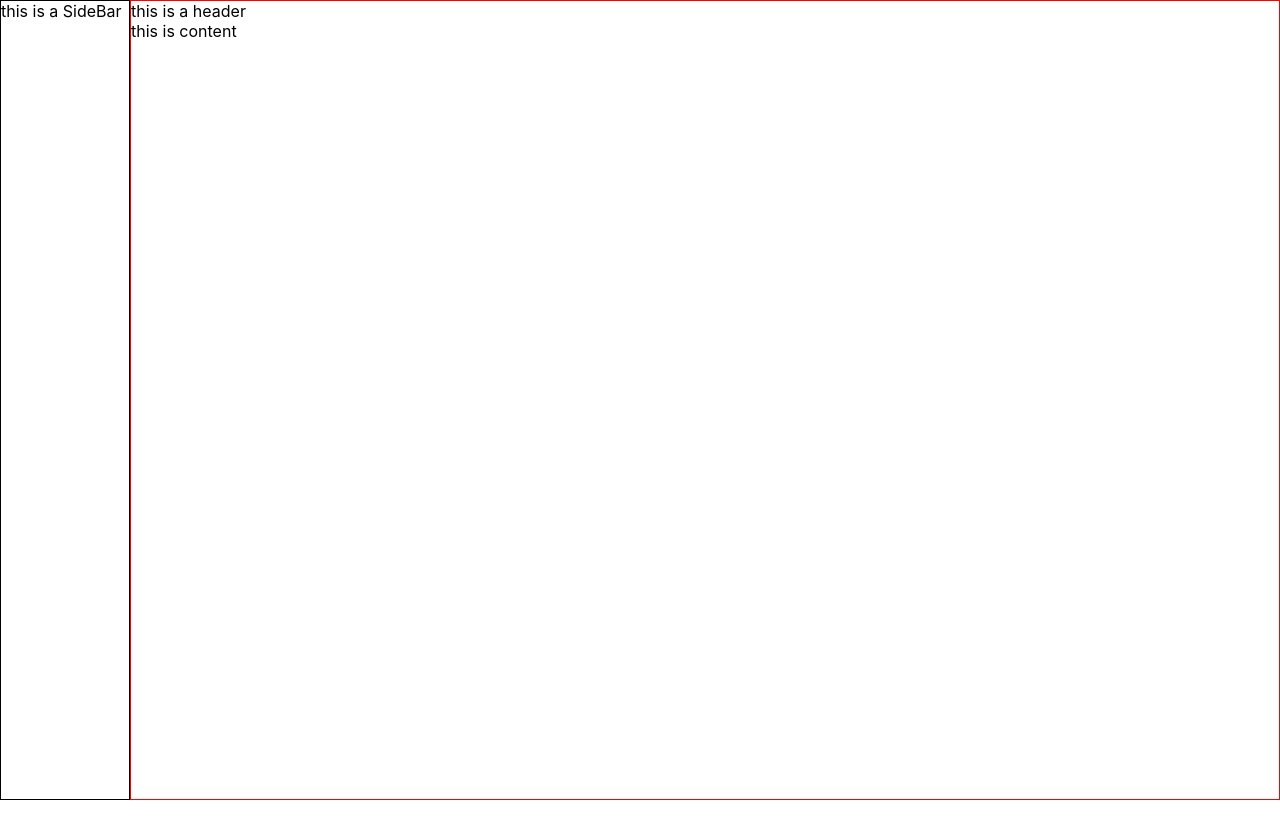
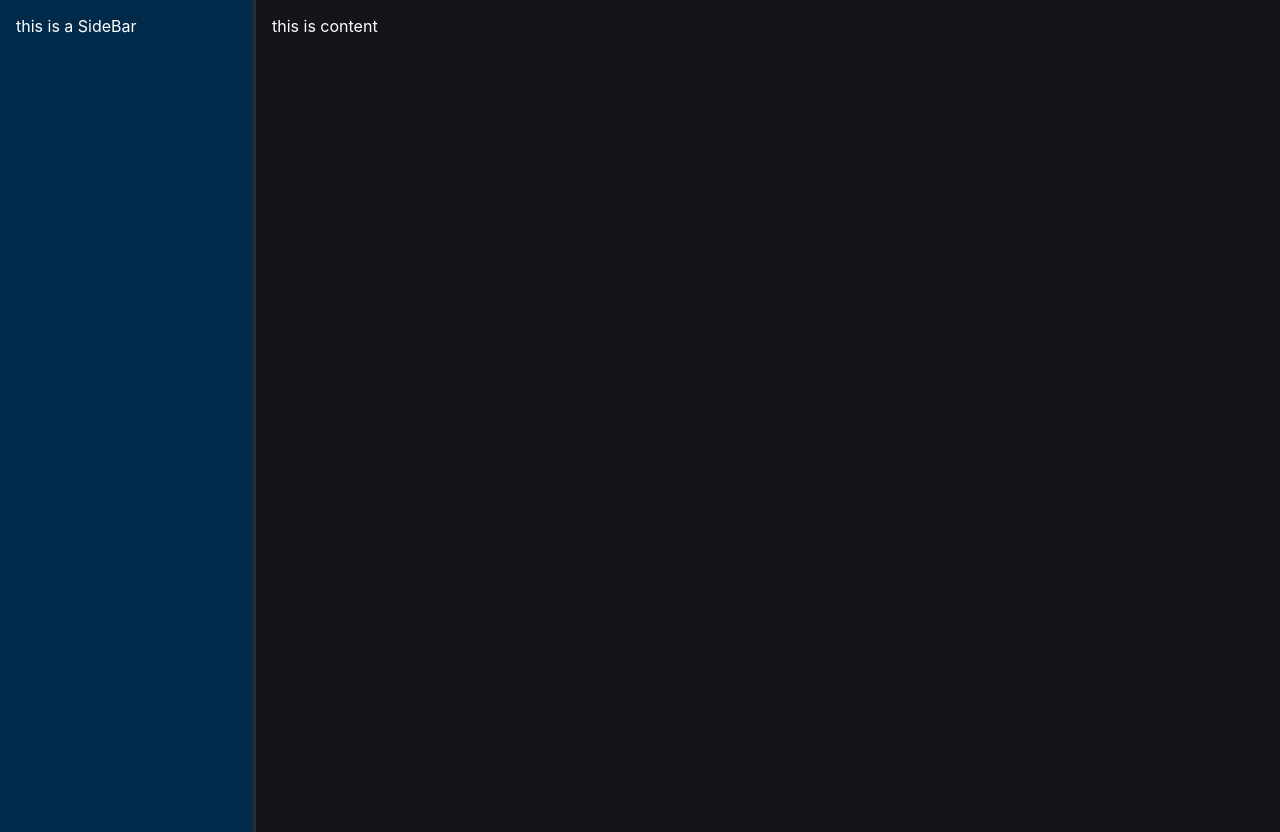
Before and after one commit to ItsWorkzFontys/Pars3.0, a React (Create React App) app in the folder Pars_Frontend/pars_validationdashboard/: page / in a window 1280 px wide. Before the commit the page ends 800 px from the top, so only its background shows below. Built offline with nearby package versions, Linux system fonts and the light colour scheme.

Commit message:
base colors
add gradient later

```diff
--- a/Pars_Frontend/pars_validationdashboard/src/Shared/App.tsx
+++ b/Pars_Frontend/pars_validationdashboard/src/Shared/App.tsx
@@ -1,5 +1,4 @@
 import React from 'react';
-import Header from './Components/Header/Header'
 import SideBar from './Components/SideBar/SideBar';
 import Content from './Components/Content/Content';
 import './Styling/App.scss';
@@ -11,7 +10,7 @@ function App(): JSX.Element {
         <SideBar></SideBar>
       </div>
       <div className='right'>
-        <Header></Header>
+
 
         <Content></Content>
       </div>
--- a/Pars_Frontend/pars_validationdashboard/src/Shared/Components/Content/Content.tsx
+++ b/Pars_Frontend/pars_validationdashboard/src/Shared/Components/Content/Content.tsx
@@ -1,8 +1,9 @@
 import React from 'react';
+import './content.scss';
 
 function Content(): JSX.Element {
     return(
-        <div>
+        <div className='content'>
             this is content
         </div>
     );
--- a/Pars_Frontend/pars_validationdashboard/src/Shared/Components/Content/content.scss
+++ b/Pars_Frontend/pars_validationdashboard/src/Shared/Components/Content/content.scss
@@ -0,0 +1,3 @@
+.content {
+    padding: 1em;
+}
--- a/Pars_Frontend/pars_validationdashboard/src/Shared/Components/Header/Header.tsx
+++ b/Pars_Frontend/pars_validationdashboard/src/Shared/Components/Header/Header.tsx
@@ -1,10 +1,11 @@
 import React from "react";
+import './header.scss'
 
 function Header(): JSX.Element {
     return(
-        <div>
+        <header>
             this is a header
-        </div>
+        </header>
     );
 
 }
--- a/Pars_Frontend/pars_validationdashboard/src/Shared/Components/SideBar/SideBar.tsx
+++ b/Pars_Frontend/pars_validationdashboard/src/Shared/Components/SideBar/SideBar.tsx
@@ -1,8 +1,9 @@
 import React from "react";
+import './sideBar.scss'
 
 function SideBar(): JSX.Element {
     return(
-        <div>
+        <div className="sideBar">
            this is a SideBar
         </div>
     );
--- a/Pars_Frontend/pars_validationdashboard/src/Shared/Components/SideBar/sideBar.scss
+++ b/Pars_Frontend/pars_validationdashboard/src/Shared/Components/SideBar/sideBar.scss
@@ -0,0 +1,8 @@
+@import './src/Shared/Styling/_variables.scss';
+
+.sideBar {
+    background-color: $secondaryBackground;
+    height: 100%;
+    padding: 1em;
+    border-right: 3px solid $gray;
+}
--- a/Pars_Frontend/pars_validationdashboard/src/Shared/Styling/App.scss
+++ b/Pars_Frontend/pars_validationdashboard/src/Shared/Styling/App.scss
@@ -6,11 +6,11 @@
   height: 100vh;
   .left {
     flex: 0;
-    min-width: 10vw;
-    border: 1px black solid;
+    min-width: 20vw;
+
   }
   .right {
     flex: 1;
-    border: 1px red solid;
+
   }
 }
--- a/Pars_Frontend/pars_validationdashboard/src/Shared/Styling/_variables.scss
+++ b/Pars_Frontend/pars_validationdashboard/src/Shared/Styling/_variables.scss
@@ -1 +1,13 @@
-$primary: #158de8;
+$background: #151419;
+$secondaryBackground: #022b4b;
+
+$primary: #ffffff;
+$secondary: #1998f8;
+
+$succeed: #23534e;
+$succeed2: #183338;
+
+$warning: #431e28;
+$warning2: #2c131d;
+
+$gray: #2c2b30;
--- a/Pars_Frontend/pars_validationdashboard/src/Shared/Styling/index.scss
+++ b/Pars_Frontend/pars_validationdashboard/src/Shared/Styling/index.scss
@@ -7,6 +7,9 @@ body {
     sans-serif;
   -webkit-font-smoothing: antialiased;
   -moz-osx-font-smoothing: grayscale;
+
+  background-color: $background;
+  color: $primary;
 }
 
 code {
```
Also changed, not shown: Pars_Frontend/pars_validationdashboard/src/Shared/Components/Header/header.scss (+7 -0 lines).
